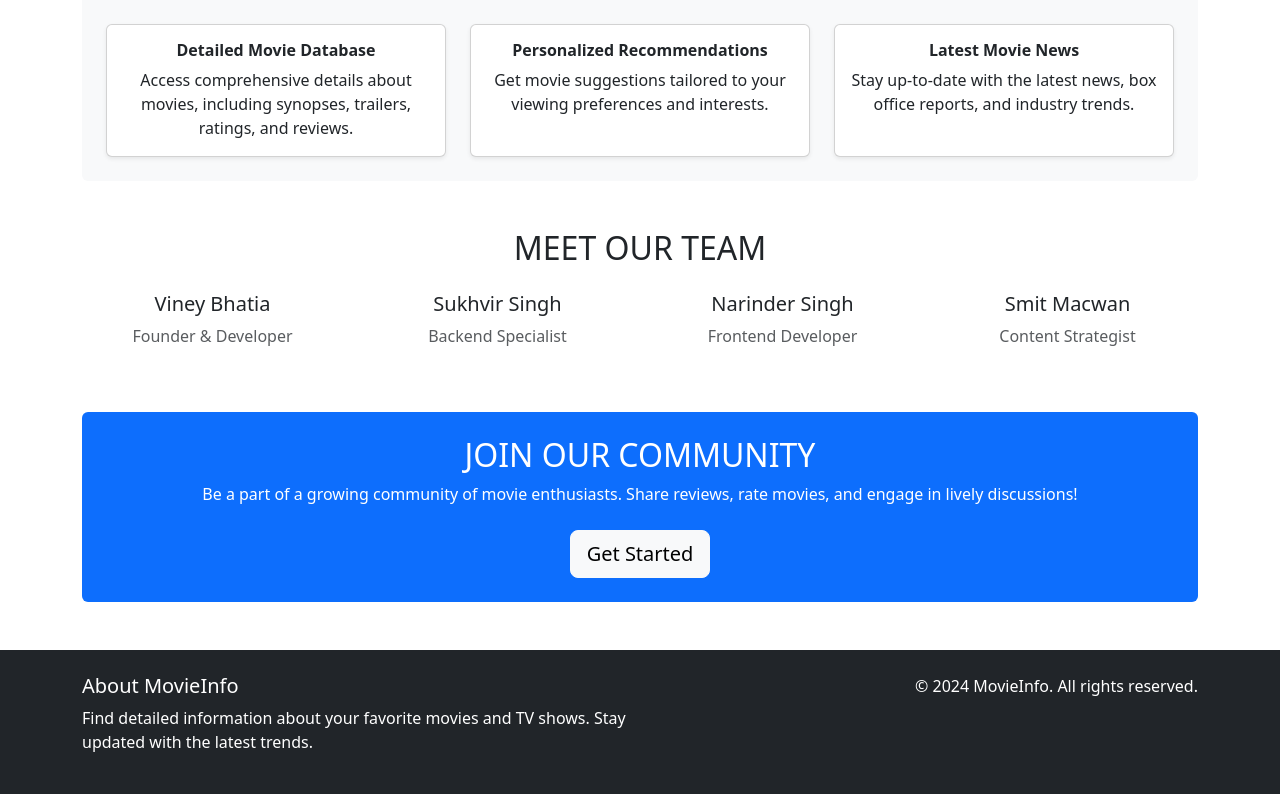
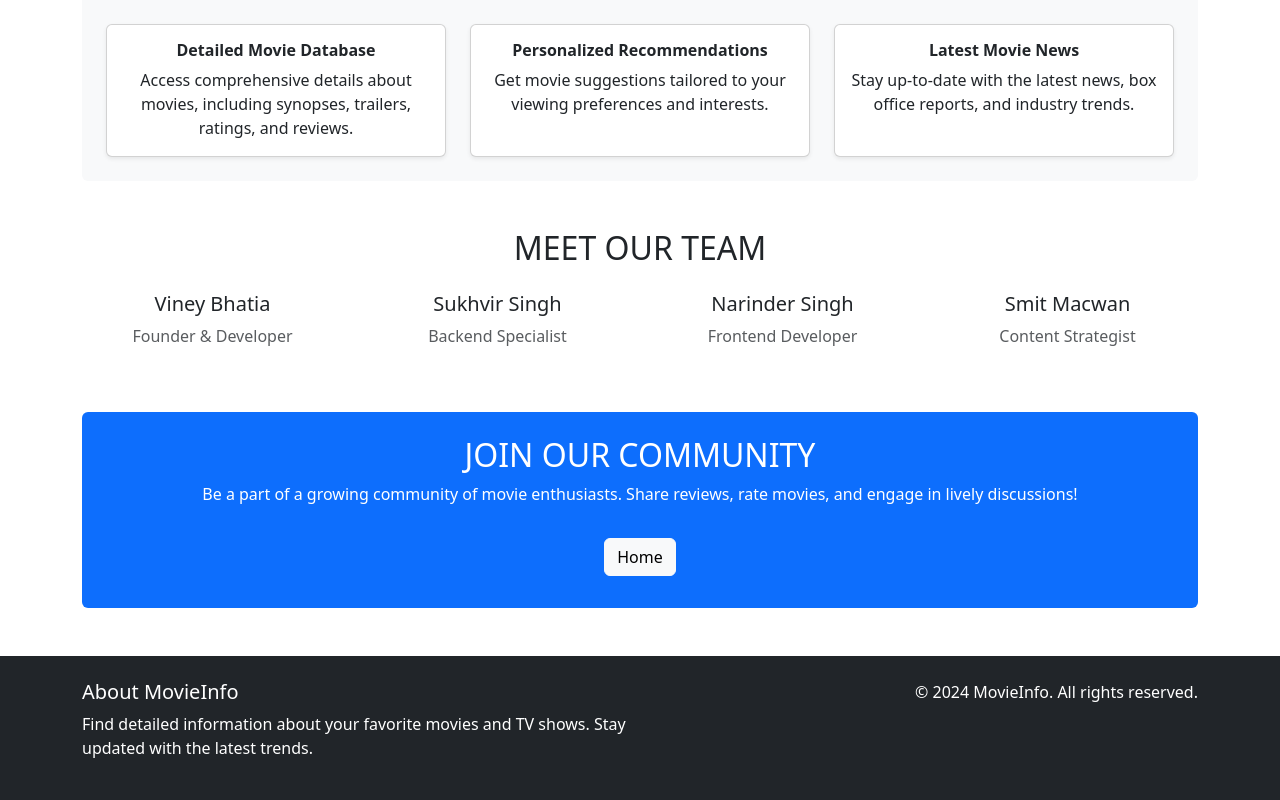
Before and after one commit to vineybhatia/movie-info-viewer, a React (Create React App) app: page /about in a window 1280 px wide. Shown: the part 486-1286 px from the top of the page. Built offline with nearby package versions, Linux system fonts and the light colour scheme.

Commit message:
Fix button on About us page

```diff
--- a/src/components/About.js
+++ b/src/components/About.js
@@ -1,4 +1,8 @@
 import React from "react";
+import { Link } from "react-router-dom"; // Import Link
+import { Nav } from "react-bootstrap";
+
+
 
 const About = () => {
   return (
@@ -86,6 +90,7 @@ const About = () => {
         </div>
       </section>
 
+
       {/* Call to Action Section */}
 <section className="text-center p-4 bg-primary text-white rounded">
   <h2>Join Our Community</h2>
@@ -93,10 +98,14 @@ const About = () => {
     Be a part of a growing community of movie enthusiasts. Share reviews,
     rate movies, and engage in lively discussions!
   </p>
-        <a href="#" className="btn btn-light btn-lg">
-          Get Started
-        </a>
+  <Nav className="d-flex justify-content-center">
+    <Nav.Link as={Link} to="/">
+      <button className="btn btn-light">Home</button>
+    </Nav.Link>
+  </Nav>
 </section>
+
+
     </div>
   );
 };
```
Lines whose indentation alone changed are shown as unchanged.
